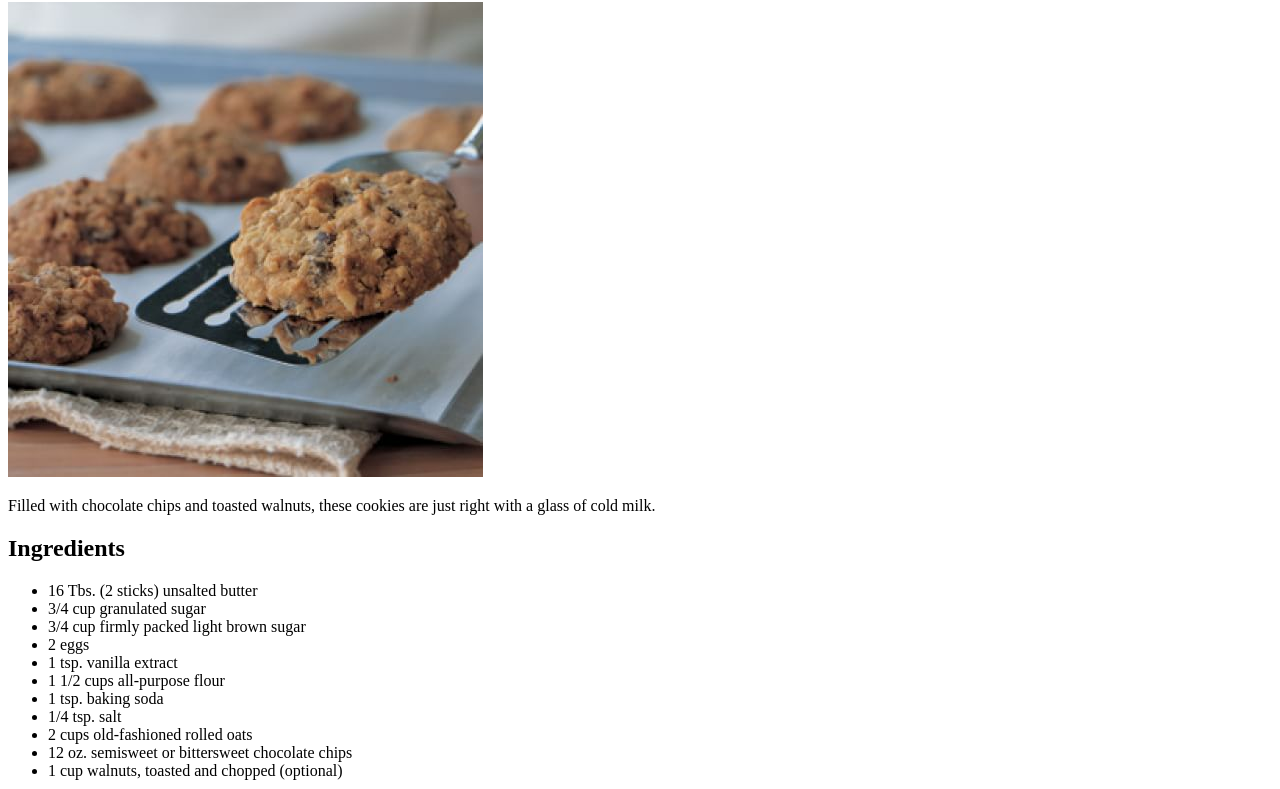
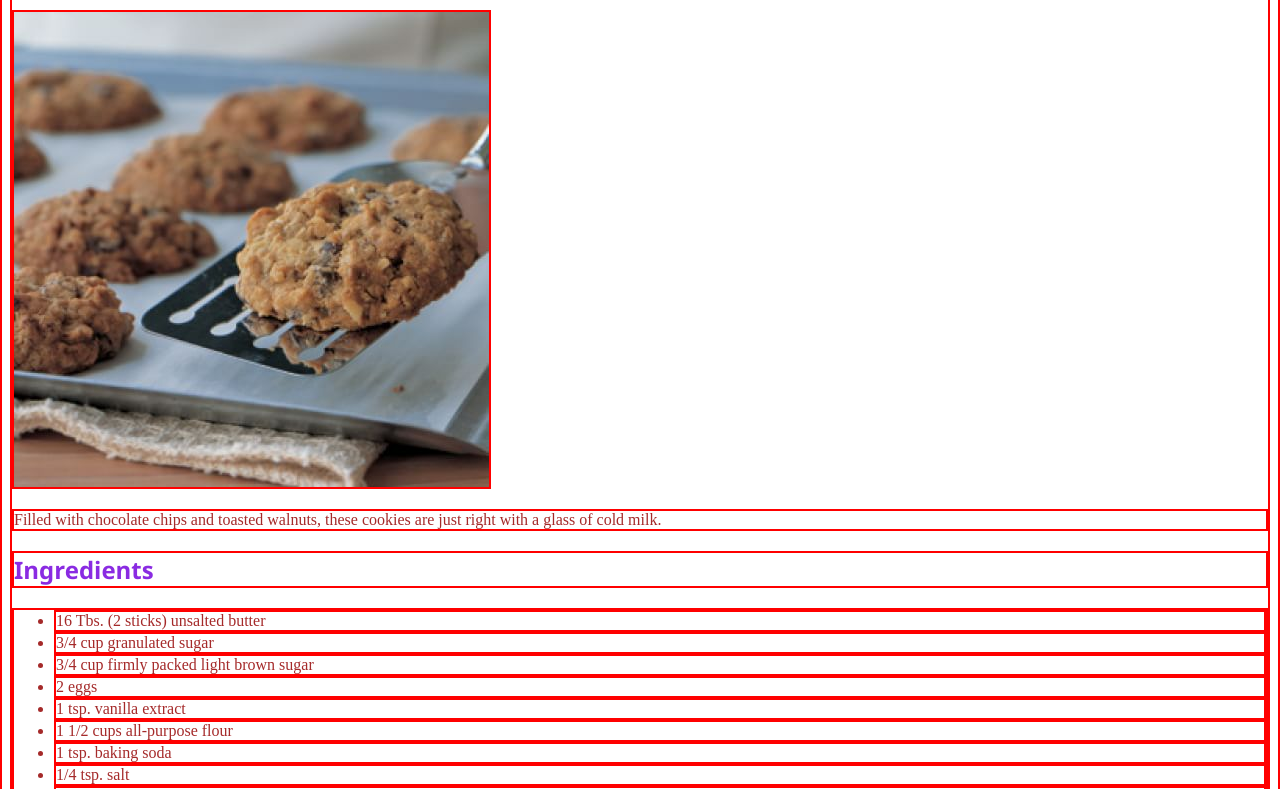
Before and after one commit to npate5/odin-recipes, a plain HTML site: page recipes/oatmeal-chocolate-chip-cookies.html in a window 1280 px wide. Shown: the part 91-880 px from the top of the page. Drawn offline with Linux system fonts and the light colour scheme; files that its build step writes are made by us from their sources.

```diff
--- a/CSS/style.css
+++ b/CSS/style.css
@@ -0,0 +1,12 @@
+* {
+    border: 2px solid red;
+}
+
+body, ul {
+    color: brown;
+}
+
+.ingredients {
+    font-family: 'Segoe UI', Tahoma, Geneva, Verdana, sans-serif;
+    color: blueviolet;
+}
--- a/recipes/oatmeal-chocolate-chip-cookies.html
+++ b/recipes/oatmeal-chocolate-chip-cookies.html
@@ -17,7 +17,7 @@
         Filled with chocolate chips and toasted walnuts, these cookies are just right with a glass of cold milk.
     </p>
 
-    <h2>Ingredients</h2>
+    <h2 class="ingredients">Ingredients</h2>
     <ul>
         <li>16 Tbs. (2 sticks) unsalted butter</li>
         <li>3/4 cup granulated sugar</li>
```
Also changed, not shown: 1 other file.
